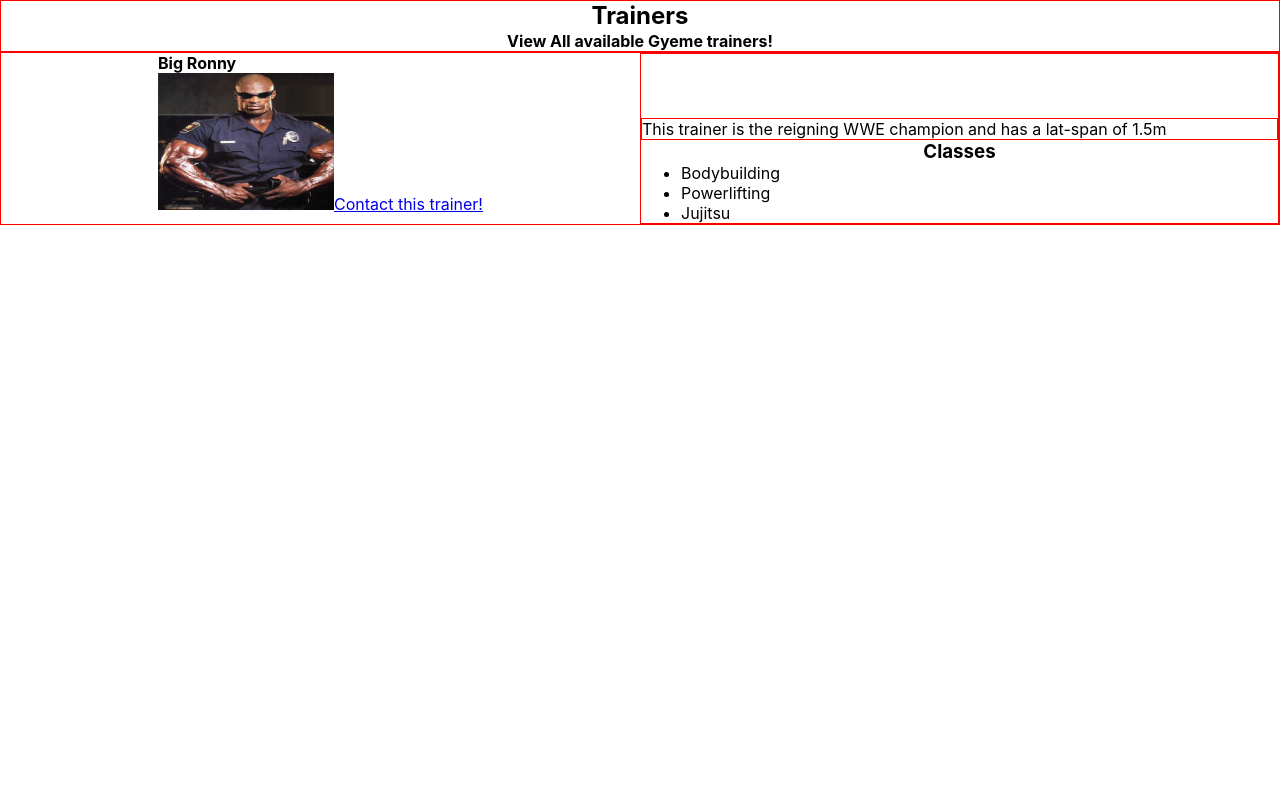
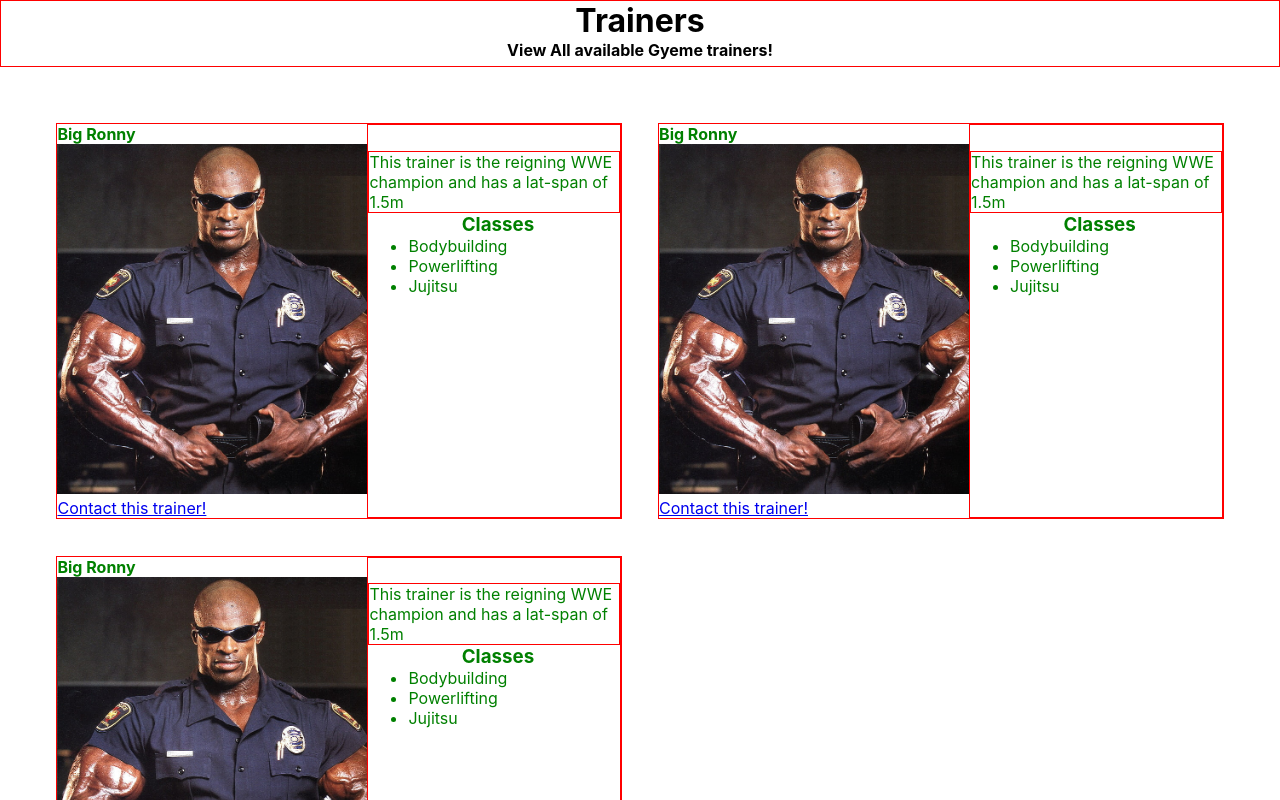
Before and after one commit to react-group-assignment/gyeme-frontend, a React (Vite) app in the folder gyeme_react/: page / in a window 1280 px wide. Shown: the top 800 px of the page. Built offline with nearby package versions, Linux system fonts and the light colour scheme.

Commit message:
further styling and fixing trainers page

```diff
--- a/gyeme_react/src/components/trainers/TrainersPage.jsx
+++ b/gyeme_react/src/components/trainers/TrainersPage.jsx
@@ -6,20 +6,54 @@ import './trainers_page.css'
 //for each trainer: render the trainer div
 export default function TrainersPage() {
   return (
+  <>
+    <div className='heading'>
+        <h1>Trainers</h1>
+        <h4>View All available Gyeme trainers!</h4>
+    </div>
+
       <section>
-          <div className='heading'>
-            <h1>Trainers</h1>
-            <h4>View All available Gyeme trainers!</h4>
+          <div className='trainer'>
+            <figure>
+                    <figcaption><strong>Big Ronny</strong></figcaption>
+                <img className='display-picture' src={ronny} width={176} height={137} alt="" />
+                    <a href="/">Contact this trainer!</a>
+            </figure>
+            <div className='class-list'>
+            <p>This trainer is the reigning WWE champion and has a lat-span of 1.5m</p>
+                <h3 className='classlist'>Classes</h3>
+                <ul>
+                    <li>Bodybuilding</li>
+                    <li>Powerlifting</li>
+                    <li>Jujitsu</li>
+                </ul>
+            </div>
           </div>
           <div className='trainer'>
             <figure>
                     <figcaption><strong>Big Ronny</strong></figcaption>
-                <img src={ronny} width={176} height={137} alt="" />
+                <img className='display-picture' src={ronny} width={176} height={137} alt="" />
                     <a href="/">Contact this trainer!</a>
             </figure>
             <div className='class-list'>
             <p>This trainer is the reigning WWE champion and has a lat-span of 1.5m</p>
-                <h3>Classes</h3>
+                <h3 className='classlist'>Classes</h3>
+                <ul>
+                    <li>Bodybuilding</li>
+                    <li>Powerlifting</li>
+                    <li>Jujitsu</li>
+                </ul>
+            </div>
+          </div>
+          <div className='trainer'>
+            <figure>
+                    <figcaption><strong>Big Ronny</strong></figcaption>
+                <img className='display-picture' src={ronny} width={176} height={137} alt="" />
+                    <a href="/">Contact this trainer!</a>
+            </figure>
+            <div className='class-list'>
+            <p>This trainer is the reigning WWE champion and has a lat-span of 1.5m</p>
+                <h3 className='classlist'>Classes</h3>
                 <ul>
                     <li>Bodybuilding</li>
                     <li>Powerlifting</li>
@@ -28,5 +62,6 @@ export default function TrainersPage() {
             </div>
           </div>
       </section>
+    </>
   )
 }
--- a/gyeme_react/src/components/trainers/trainers_page.css
+++ b/gyeme_react/src/components/trainers/trainers_page.css
@@ -19,9 +19,8 @@
     margin: 0;
 }
 
-h3{
-    display: flex;
-    justify-content: center;
+.classlist{
+    margin-left: 3%;
 }
 
 p {
@@ -29,3 +28,28 @@ p {
     margin-top: 10%;
     border: 1px solid red;
 }
+
+@media all and (min-width: 800px) {
+    .trainer{
+        color: green;
+        border: 1px solid red;
+        display: grid;
+        grid-template-columns: 1fr 1fr;
+        grid-template-rows: 1fr;
+        margin: 3%;
+    }
+    .display-picture{
+        width: 310px;
+        height: 350px;
+    }
+    section{
+        display: grid;
+        grid-template-columns: 1fr 1fr;
+        margin: 3%;
+    }
+    .classlist{
+        display: flex;
+        justify-content: center;
+    }
+
+}
```
